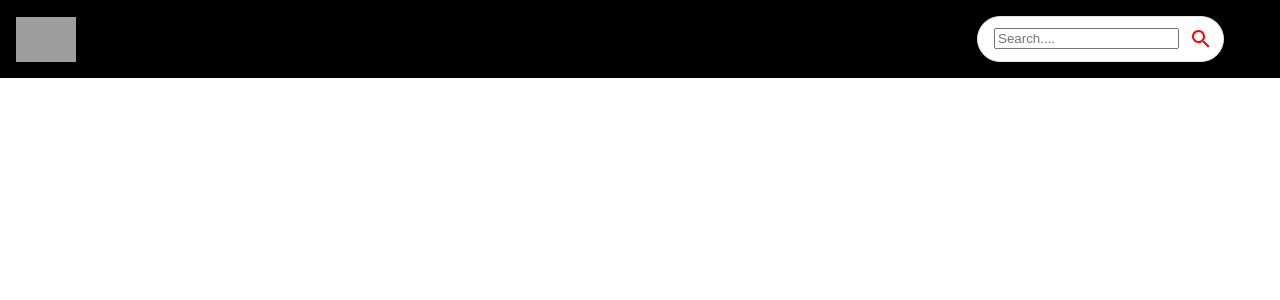
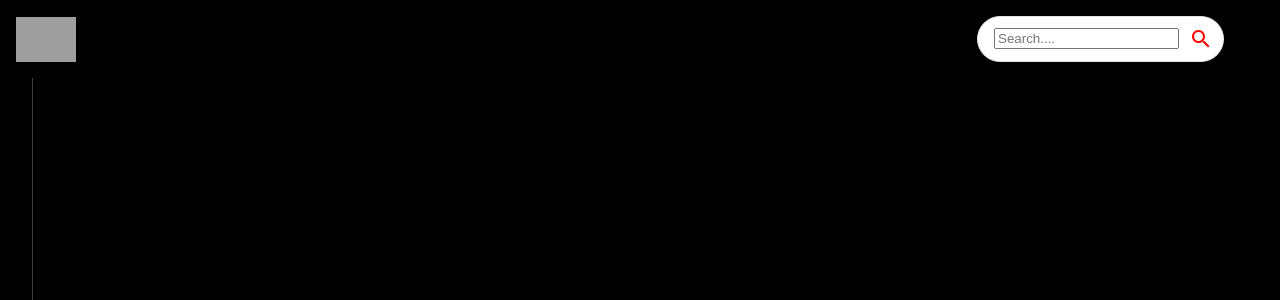
Before and after one commit to olatorera/youtube_app, a React (Create React App) app: page / in a window 1280 px wide. Shown: the top 300 px of the page. Built offline with nearby package versions, Linux system fonts and the light colour scheme; grey boxes are pictures that could not be loaded.

Commit message:
feed  edit

```diff
--- a/src/components/Feed.jsx
+++ b/src/components/Feed.jsx
@@ -5,7 +5,13 @@ import { Box, Stack, Typography } from "@mui/material";
 const Feed = () => {
   return (
     <Stack sx={{ flexDirection: { sx: "column", md: "row" } }}>
-      <Box></Box>
+      <Box
+        sx={{
+          height: { sx: "auto", md: "92vh" },
+          borderRight: " 1px solid #3d3d3d",
+          px: { sx: 0, md: 2 },
+        }}
+      ></Box>
     </Stack>
   );
 };
```
